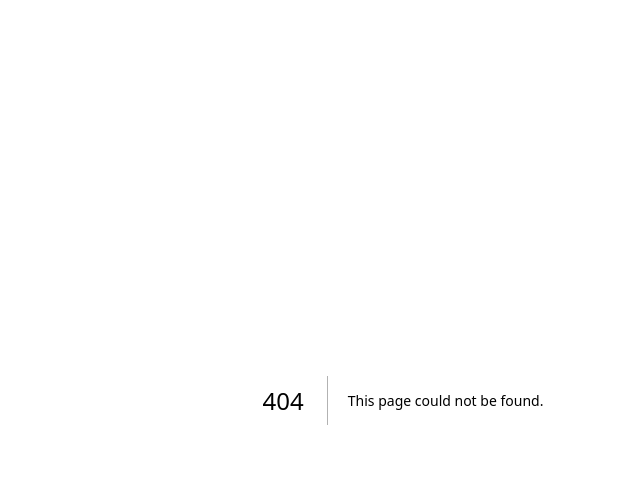
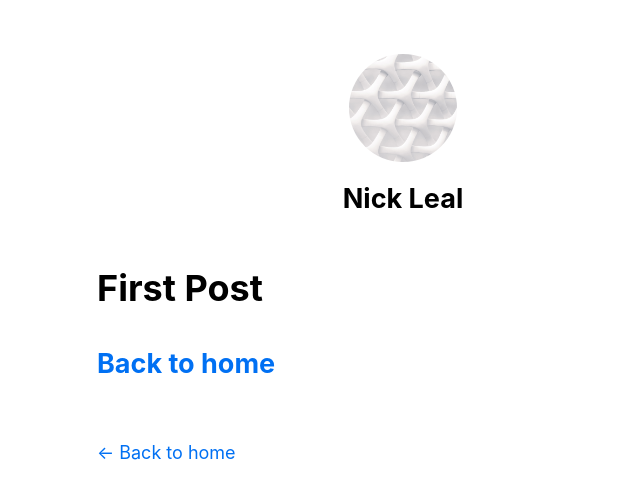
Before and after one commit to nleal707/CS5513-Week05, a Next.js app: page /posts/first-post in a window 1280 px wide. Before the commit this address had no page. Shown: the top 498 px of the page, without its empty margins (237-877 px from the left). Built offline with nearby package versions, Linux system fonts and the light colour scheme.

Commit message:
simple web server

```diff
--- /dev/null
+++ b/components/layout.js
@@ -0,0 +1,69 @@
+import Head from 'next/head';
+import Image from 'next/image';
+import styles from './layout.module.css';
+import utilStyles from '../styles/utils.module.css';
+import Link from 'next/link';
+
+const name = 'Nick Leal';
+export const siteTitle = 'Next.js Sample Website';
+
+export default function Layout({ children, home }) {
+  return (
+    <div className={styles.container}>
+      <Head>
+        <link rel="icon" href="/favicon.ico" />
+        <meta
+          name="description"
+          content="Learn how to build a personal website using Next.js"
+        />
+        <meta
+          property="og:image"
+          content={`https://og-image.vercel.app/${encodeURI(
+            siteTitle,
+          )}.png?theme=light&md=0&fontSize=75px&images=https%3A%2F%2Fassets.vercel.com%2Fimage%2Fupload%2Ffront%2Fassets%2Fdesign%2Fnextjs-black-logo.svg`}
+        />
+        <meta name="og:title" content={siteTitle} />
+        <meta name="twitter:card" content="summary_large_image" />
+      </Head>
+      <header className={styles.header}>
+        {home ? (
+          <>
+            <Image
+              priority
+              src="/images/profile.jpg"
+              className={utilStyles.borderCircle}
+              height={144}
+              width={144}
+              alt=""
+            />
+            <h1 className={utilStyles.heading2Xl}>{name}</h1>
+          </>
+        ) : (
+          <>
+            <Link href="/">
+              <Image
+                priority
+                src="/images/profile.jpg"
+                className={utilStyles.borderCircle}
+                height={108}
+                width={108}
+                alt=""
+              />
+            </Link>
+            <h2 className={utilStyles.headingLg}>
+              <Link href="/" className={utilStyles.colorInherit}>
+                {name}
+              </Link>
+            </h2>
+          </>
+        )}
+      </header>
+      <main>{children}</main>
+      {!home && (
+        <div className={styles.backToHome}>
+          <Link href="/">← Back to home</Link>
+        </div>
+      )}
+    </div>
+  );
+}
--- /dev/null
+++ b/components/layout.module.css
@@ -0,0 +1,15 @@
+.container {
+  max-width: 36rem;
+  padding: 0 1rem;
+  margin: 3rem auto 6rem;
+}
+
+.header {
+  display: flex;
+  flex-direction: column;
+  align-items: center;
+}
+
+.backToHome {
+  margin: 3rem 0 0;
+}
--- /dev/null
+++ b/pages/_app.js
@@ -0,0 +1,6 @@
+// `pages/_app.js`
+import '../styles/global.css';
+
+export default function App({ Component, pageProps }) {
+  return <Component {...pageProps} />;
+}
--- /dev/null
+++ b/pages/posts/first-post.js
@@ -0,0 +1,17 @@
+import Head from 'next/head';
+import Link from 'next/link';
+import Layout from '../../components/layout';
+
+export default function FirstPost() {
+  return (
+    <Layout>
+      <Head>
+        <title>First Post</title>
+      </Head>
+      <h1>First Post</h1>
+      <h2>
+        <Link href="/">Back to home</Link>
+      </h2>
+    </Layout>
+  );
+}
--- a/styles/global.css
+++ b/styles/global.css
@@ -3,7 +3,6 @@
   padding: 0;
   margin: 0;
   font-family:
-    Inter,
     -apple-system,
     BlinkMacSystemFont,
     Segoe UI,
@@ -15,18 +14,24 @@
     Droid Sans,
     Helvetica Neue,
     sans-serif;
-}
-
-a {
-  color: inherit;
-  text-decoration: none;
+  line-height: 1.6;
+  font-size: 18px;
 }
 
 * {
   box-sizing: border-box;
 }
 
+a {
+  color: #0070f3;
+  text-decoration: none;
+}
+
+a:hover {
+  text-decoration: underline;
+}
+
 img {
   max-width: 100%;
-  height: auto;
+  display: block;
 }
--- /dev/null
+++ b/styles/utils.module.css
@@ -0,0 +1,52 @@
+.heading2Xl {
+  font-size: 2.5rem;
+  line-height: 1.2;
+  font-weight: 800;
+  letter-spacing: -0.05rem;
+  margin: 1rem 0;
+}
+
+.headingXl {
+  font-size: 2rem;
+  line-height: 1.3;
+  font-weight: 800;
+  letter-spacing: -0.05rem;
+  margin: 1rem 0;
+}
+
+.headingLg {
+  font-size: 1.5rem;
+  line-height: 1.4;
+  margin: 1rem 0;
+}
+
+.headingMd {
+  font-size: 1.2rem;
+  line-height: 1.5;
+}
+
+.borderCircle {
+  border-radius: 9999px;
+}
+
+.colorInherit {
+  color: inherit;
+}
+
+.padding1px {
+  padding-top: 1px;
+}
+
+.list {
+  list-style: none;
+  padding: 0;
+  margin: 0;
+}
+
+.listItem {
+  margin: 0 0 1.25rem;
+}
+
+.lightText {
+  color: #666;
+}
```
Also changed, not shown: pages/index.js (+9 -123 lines), public/images/profile.jpg (added), public/vercel.svg (deleted).
